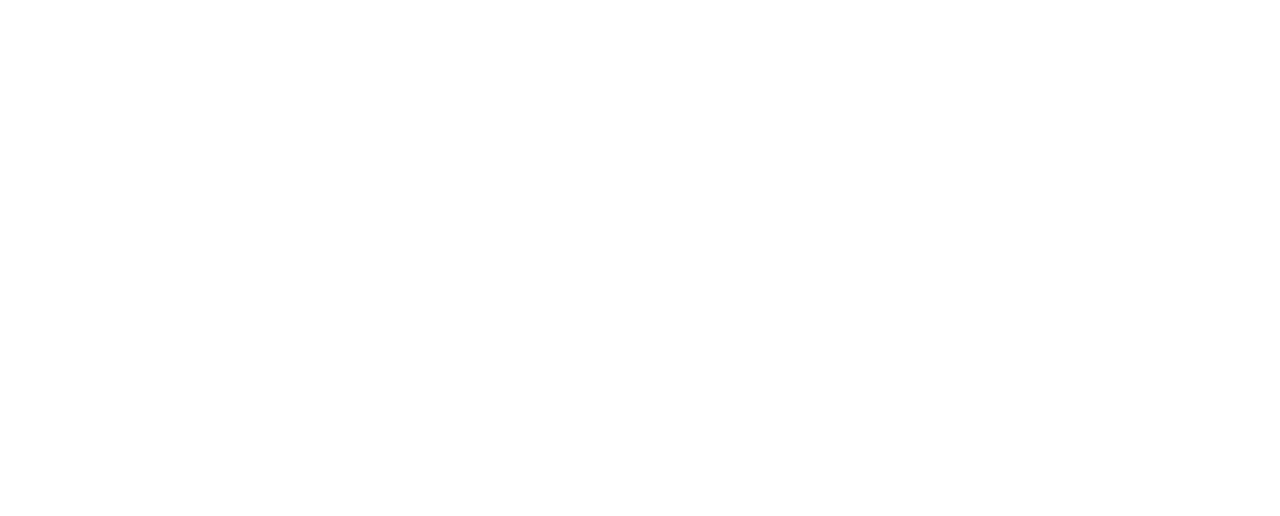
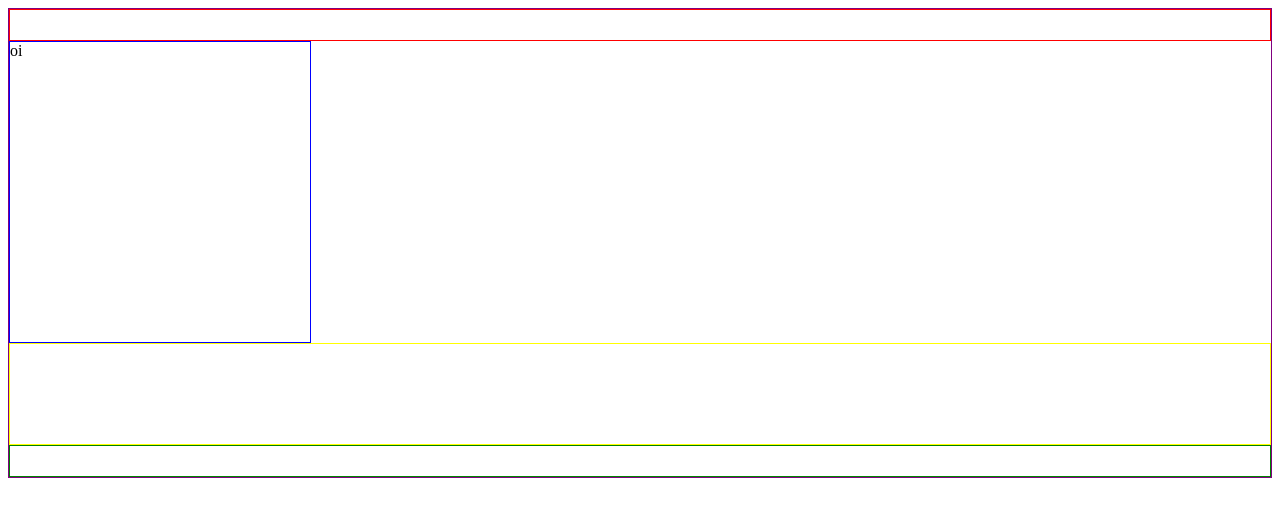
Before and after one commit to and3510/Site_Filmes-TI, a plain HTML site: page pages/movie3/index.html in a window 1280 px wide. Drawn offline with Linux system fonts and the light colour scheme.

Commit message:
Os primeiros containes

```diff
--- a/pages/movie3/index.html
+++ b/pages/movie3/index.html
@@ -1,11 +1,17 @@
 <!DOCTYPE html>
-<html lang="en">
+<html lang="pt-br">
 <head>
     <meta charset="UTF-8">
     <meta name="viewport" content="width=device-width, initial-scale=1.0">
-    <title>Document</title>
+    <title>movie 3</title>
+    <link rel="stylesheet" href="style.css">
 </head>
 <body>
-
+    <header></header>
+        <section>
+        <section id="foto">oi</section>
+        </section>
+        <section id="informação"></section>
+    <footer></footer>
 </body>
 </html>
--- a/pages/movie3/style.css
+++ b/pages/movie3/style.css
@@ -0,0 +1,20 @@
+header {
+border: 1px solid red;
+height: 30px;
+}
+#foto{
+border: 1px solid blue;
+height: 300px;
+width: 300px;
+}
+body {
+    border: 1px solid purple;
+}
+footer{
+    border: 1px solid green;
+    height: 30px;
+}
+#informação{
+    border: 1px solid yellow;
+    height: 100px;
+}
```
